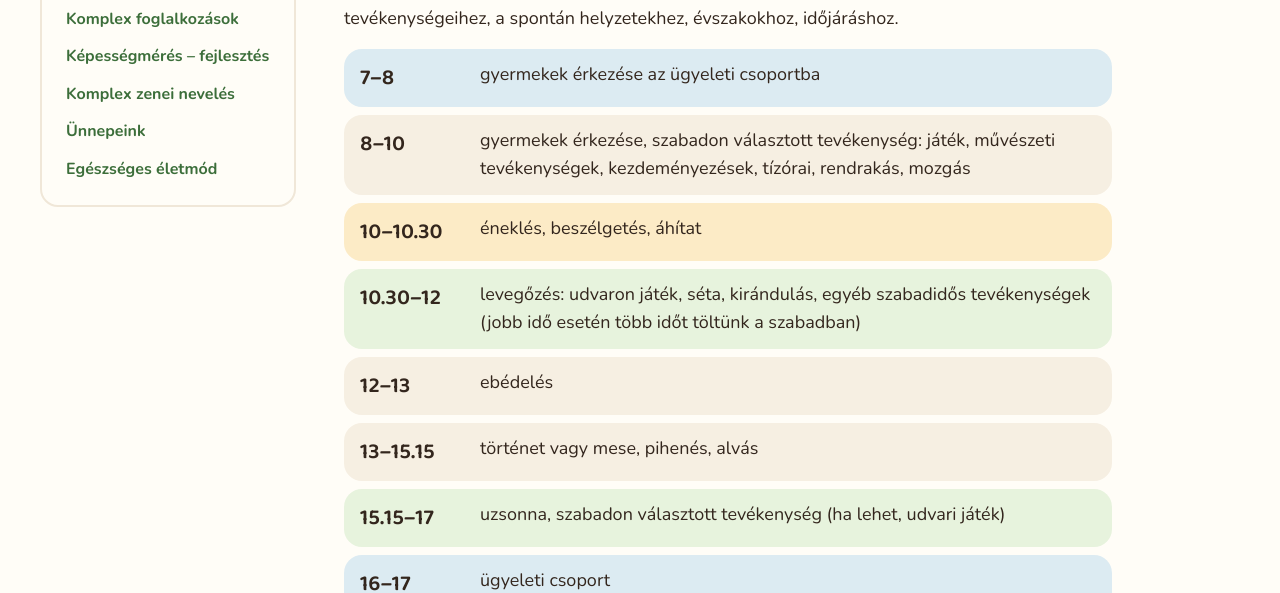
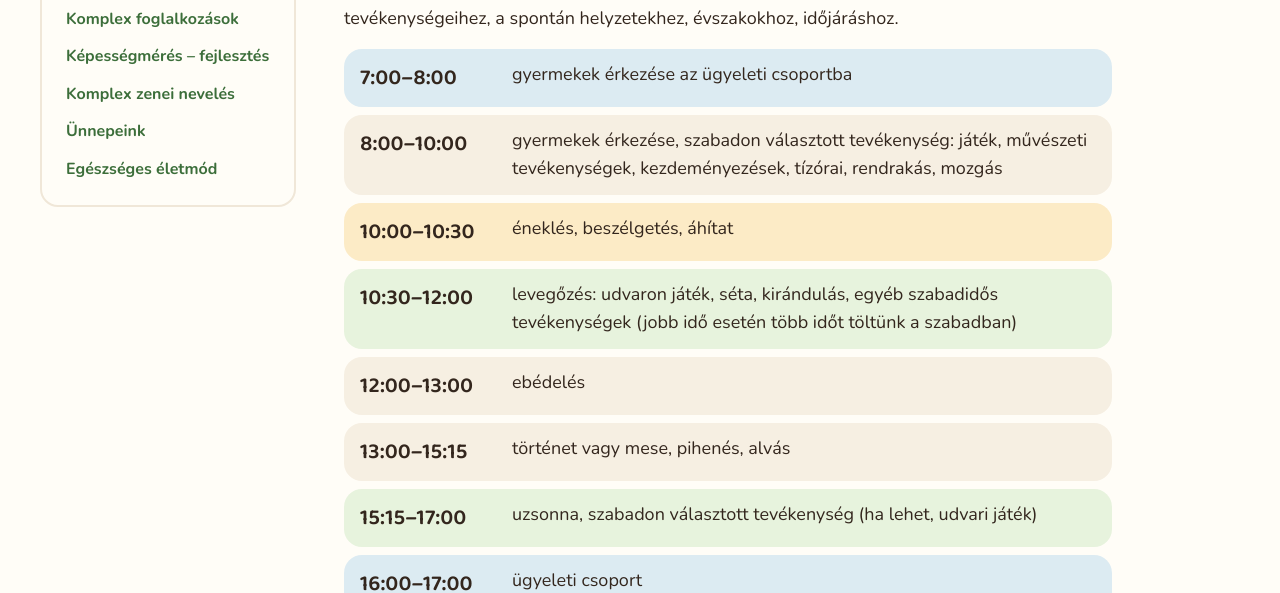
Before and after one commit to hszmark/baranykaovi, a plain HTML site: page honlap/ovodai-elet.html in a window 1280 px wide. Shown: the part 360-953 px from the top of the page. Drawn offline with Linux system fonts and the light colour scheme.

Commit message:
Show schedule times as H:MM on the home and daily-life pages
Write every time range in full (7:00–8:00 instead of 7–8, 10:30 instead
of 10.30) and widen the schedule time column so the longer ranges stay
on one line.

Co-Authored-By: Claude Opus 5.5 <noreply@anthropic.com>
Claude-Session: https://claude.ai/code/session_01Wt95GapdF75mQtXH8xx8M6

```diff
--- a/honlap/css/main.css
+++ b/honlap/css/main.css
@@ -834,7 +834,8 @@ button {
 }
 
 .schedule__time {
-  flex: 0 0 6.5rem;
+  flex: 0 0 8.5rem;
+  white-space: nowrap;
   font-family: var(--font-heading);
   font-size: var(--text-xl);
   font-weight: 600;
--- a/honlap/ovodai-elet.html
+++ b/honlap/ovodai-elet.html
@@ -76,14 +76,14 @@
           <h2>Napirend</h2>
           <p>A napirend rugalmasan változtatható, alkalmazkodik a gyermekek életkorához, tevékenységeihez, a spontán helyzetekhez, évszakokhoz, időjáráshoz.</p>
           <ol class="schedule">
-            <li class="is-sky"><span class="schedule__time">7–8</span><span class="schedule__text">gyermekek érkezése az ügyeleti csoportba</span></li>
-            <li><span class="schedule__time">8–10</span><span class="schedule__text">gyermekek érkezése, szabadon választott tevékenység: játék, művészeti tevékenységek, kezdeményezések, tízórai, rendrakás, mozgás</span></li>
-            <li class="is-sun"><span class="schedule__time">10–10.30</span><span class="schedule__text">éneklés, beszélgetés, áhítat</span></li>
-            <li class="is-green"><span class="schedule__time">10.30–12</span><span class="schedule__text">levegőzés: udvaron játék, séta, kirándulás, egyéb szabadidős tevékenységek (jobb idő esetén több időt töltünk a szabadban)</span></li>
-            <li><span class="schedule__time">12–13</span><span class="schedule__text">ebédelés</span></li>
-            <li><span class="schedule__time">13–15.15</span><span class="schedule__text">történet vagy mese, pihenés, alvás</span></li>
-            <li class="is-green"><span class="schedule__time">15.15–17</span><span class="schedule__text">uzsonna, szabadon választott tevékenység (ha lehet, udvari játék)</span></li>
-            <li class="is-sky"><span class="schedule__time">16–17</span><span class="schedule__text">ügyeleti csoport</span></li>
+            <li class="is-sky"><span class="schedule__time">7:00–8:00</span><span class="schedule__text">gyermekek érkezése az ügyeleti csoportba</span></li>
+            <li><span class="schedule__time">8:00–10:00</span><span class="schedule__text">gyermekek érkezése, szabadon választott tevékenység: játék, művészeti tevékenységek, kezdeményezések, tízórai, rendrakás, mozgás</span></li>
+            <li class="is-sun"><span class="schedule__time">10:00–10:30</span><span class="schedule__text">éneklés, beszélgetés, áhítat</span></li>
+            <li class="is-green"><span class="schedule__time">10:30–12:00</span><span class="schedule__text">levegőzés: udvaron játék, séta, kirándulás, egyéb szabadidős tevékenységek (jobb idő esetén több időt töltünk a szabadban)</span></li>
+            <li><span class="schedule__time">12:00–13:00</span><span class="schedule__text">ebédelés</span></li>
+            <li><span class="schedule__time">13:00–15:15</span><span class="schedule__text">történet vagy mese, pihenés, alvás</span></li>
+            <li class="is-green"><span class="schedule__time">15:15–17:00</span><span class="schedule__text">uzsonna, szabadon választott tevékenység (ha lehet, udvari játék)</span></li>
+            <li class="is-sky"><span class="schedule__time">16:00–17:00</span><span class="schedule__text">ügyeleti csoport</span></li>
           </ol>
         </section>
 
```
Also changed, not shown: honlap/index.html (+7 -7 lines).
